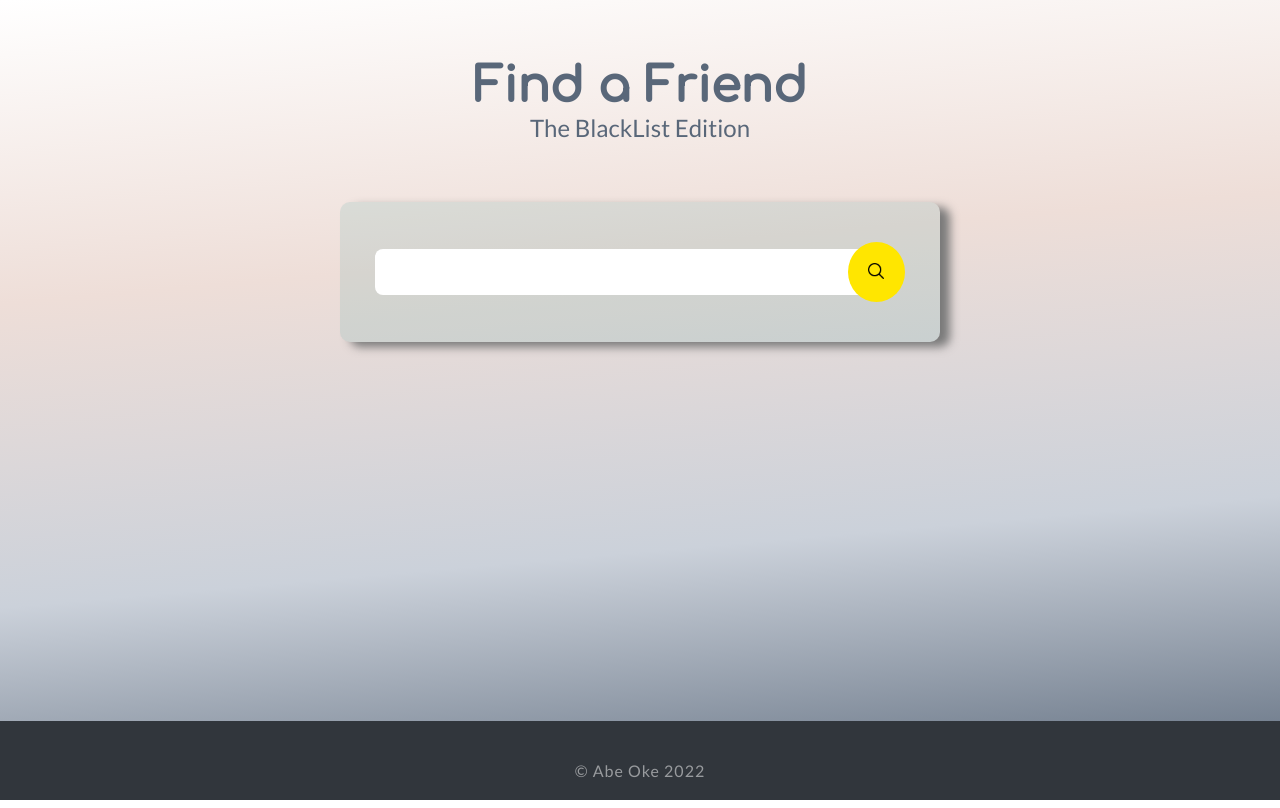
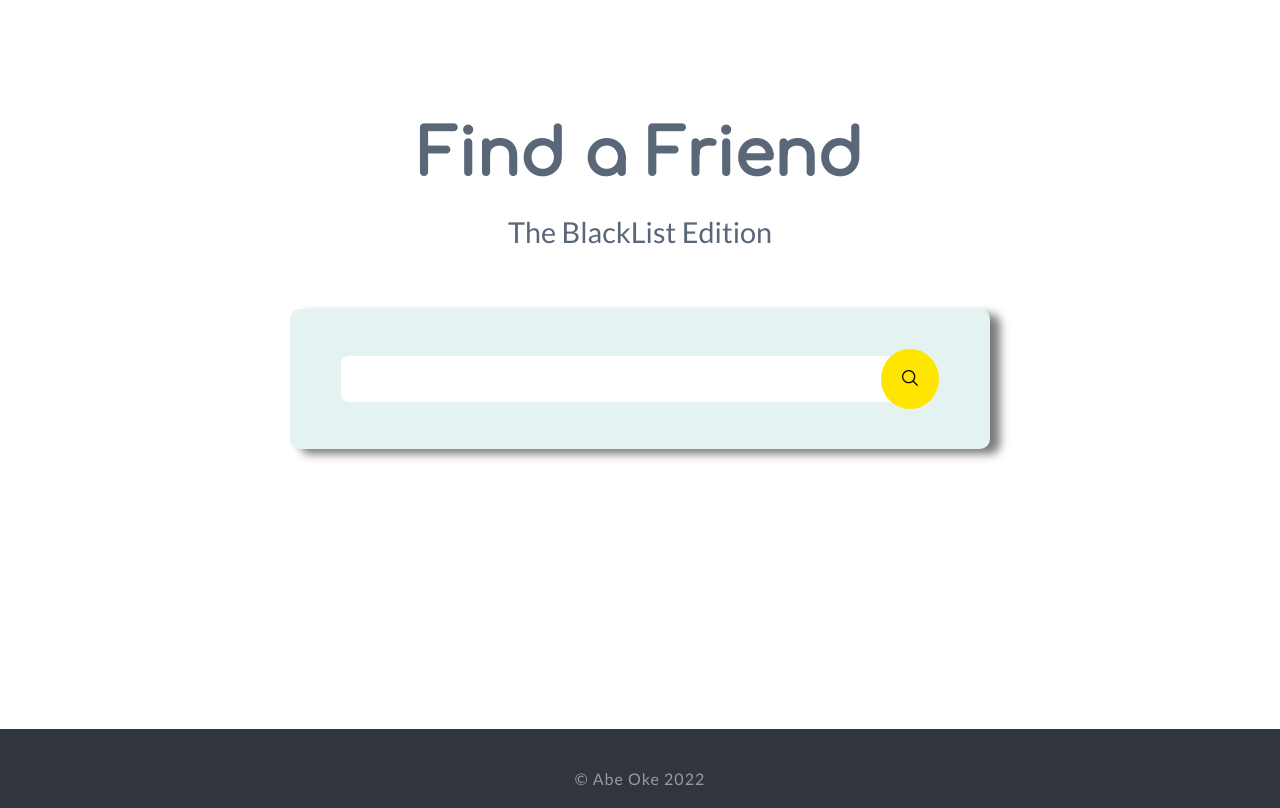
Before and after one commit to abeonweb/search-bar, a plain HTML site: page index.html in a window 1280 px wide. Drawn offline with Linux system fonts and the light colour scheme.

Commit message:
Update styles.css
change background color

```diff
--- a/css/styles.css
+++ b/css/styles.css
@@ -17,50 +17,65 @@ body{
 
 h1{
     margin: 0;
-    font-family: 'Comfortaa', cursive;
-    font-size: 3rem;
+    font-family: 'Comfortaa', sans-serif;
+    font-size: 4rem;
 }
 
 header p{
-    font-size: 1.5rem;
-    margin: 0;
+    font-size: 1.8rem;
+    margin: 1.5rem 0 0;
 }
 
 /* =============
 LAYOUT
 ============= */
-body{
-    background: linear-gradient(175deg,
+.container-body{
+    background: linear-gradient(177deg,
     #ffffff,
     #eeded8,
     #cbd1da,
-    #596779)
+    #9fb1c8)
     no-repeat;
     min-height: 100vh;
     display: flex;
     flex-direction: column;
+    justify-content: center;
 }
 
 header{
     color: #596779;
     padding:3em 0 2em;
     text-align: center;
+    margin-top: 10em;
 }
 
 main{
-    width: 100%;
+    margin-bottom: 14em;
+}
+
+footer{
+    color: rgba(255, 255, 255, 0.5);
+    text-align: center;
+    padding: 40px 0 20px;
+    background-color: #31363c;
+    margin-top:auto;
 }
 
 .container{
-    width:80%;
+    width:90%;
     margin: 20px auto 50px;
-
 }
 
 @media (min-width: 650px){
+    header{
+        margin-top: 3em;
+        padding:3em 0 2em;
+    }
+
     .container{
-        max-width: 600px;
+        max-width: 700px;
     }
+
 }
 
 .container-search{
@@ -76,7 +91,7 @@ main{
 
 .search-bar{
     margin: 0 auto;
-    width: 100%;
+    width: 95%;
     display: flex;
     justify-content: center;
     align-items: center;
@@ -138,13 +153,6 @@ main{
     padding-bottom: 15px;
 }
 
-footer{
-    color: rgba(255, 255, 255, 0.5);
-    text-align: center;
-    padding: 40px 0 20px;
-    background-color: #31363c;
-    margin-top:auto;
-}
 
 .small-text{
     font-size: 1rem;
```
